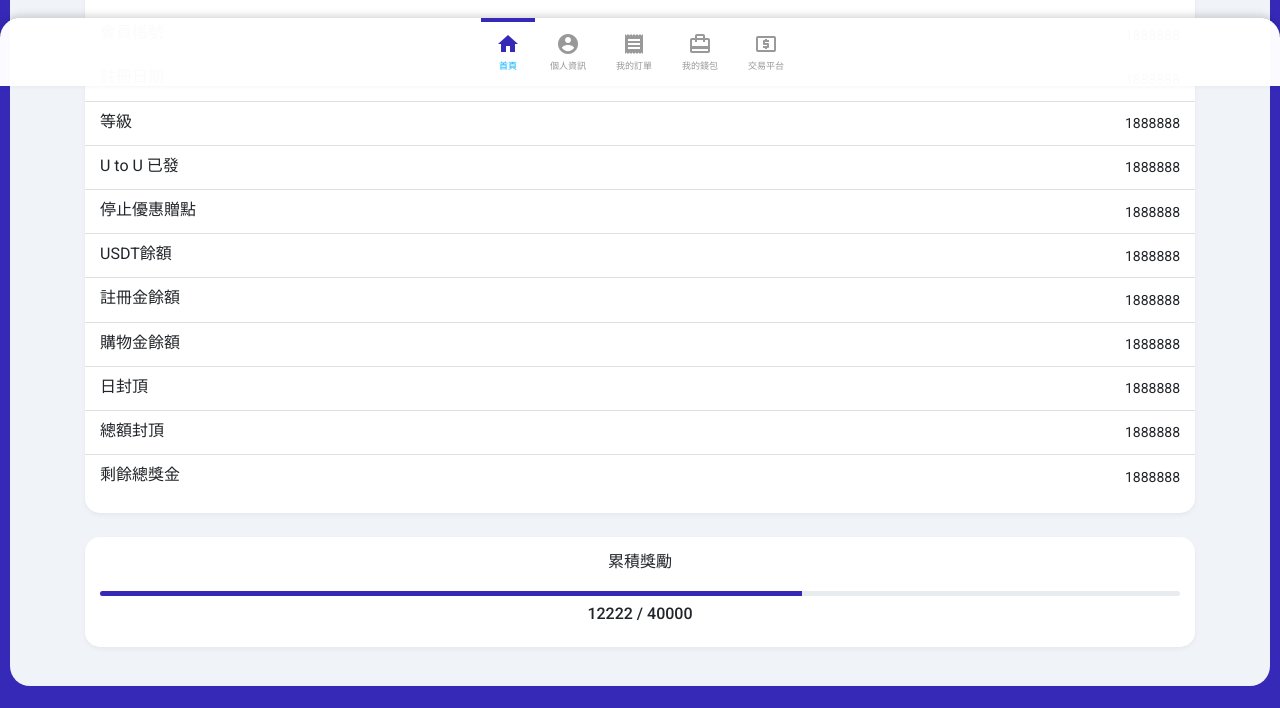
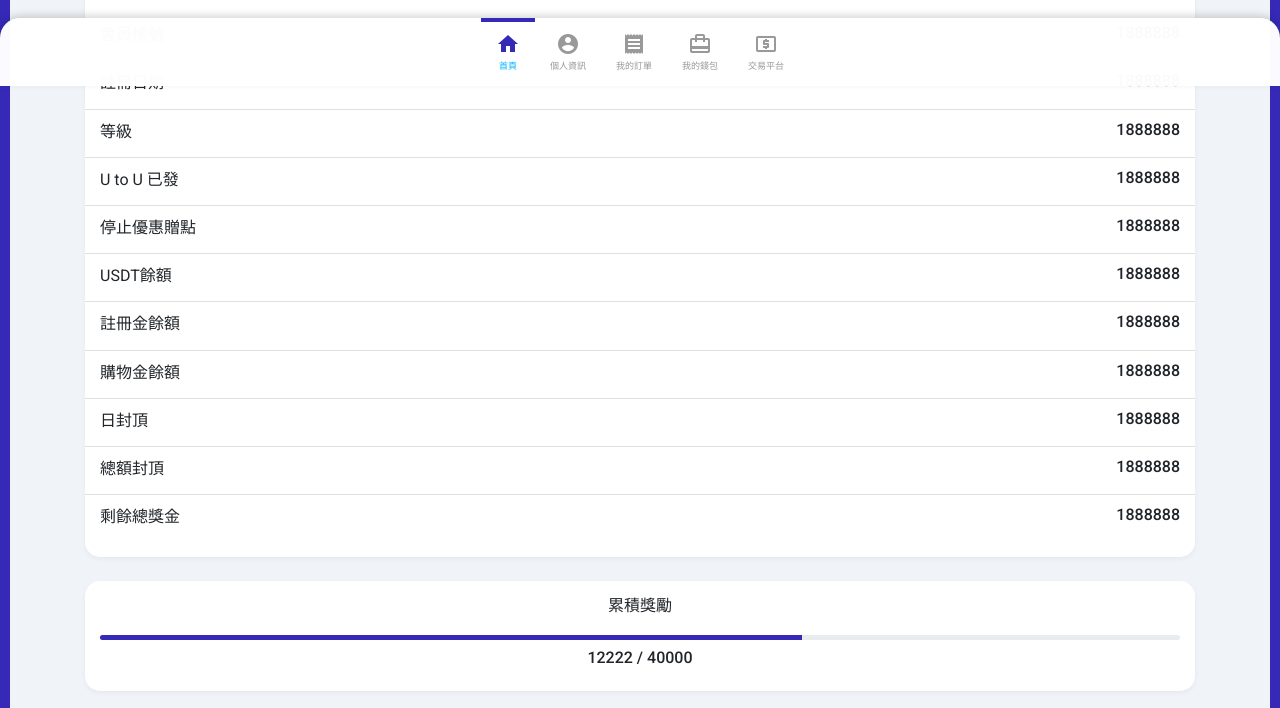
Before and after one commit to z110x119c911/wtnsApp, a plain HTML site: page profile.html in a window 1280 px wide. Shown: the part 714-1422 px from the top of the page. Drawn offline with Linux system fonts and the light colour scheme.

Commit message:
profile fix

```diff
--- a/profile.html
+++ b/profile.html
@@ -307,7 +307,7 @@
 																		<h6 class="font-weight-normal mb-1">會員帳號</h6>
 																</div>
 																<div class="col-auto">
-																		<p>1888888</p>
+																		<h6>1888888</h6>
 																</div>
 														</div>
 												</li>
@@ -317,7 +317,7 @@
 																		<h6 class="font-weight-normal mb-1">註冊日期</h6>
 																</div>
 																<div class="col-auto">
-																		<p>1888888</p>
+																		<h6>1888888</h6>
 																</div>
 														</div>
 												</li>
@@ -327,7 +327,7 @@
 																		<h6 class="font-weight-normal mb-1">等級</h6>
 																</div>
 																<div class="col-auto">
-																		<p>1888888</p>
+																		<h6>1888888</h6>
 																</div>
 														</div>
 												</li>
@@ -337,7 +337,7 @@
 																		<h6 class="font-weight-normal mb-1">U to U 已發</h6>
 																</div>
 																<div class="col-auto">
-																		<p>1888888</p>
+																		<h6>1888888</h6>
 																</div>
 														</div>
 												</li>
@@ -347,7 +347,7 @@
 																		<h6 class="font-weight-normal mb-1">停止優惠贈點</h6>
 																</div>
 																<div class="col-auto">
-																		<p>1888888</p>
+																		<h6>1888888</h6>
 																</div>
 														</div>
 												</li>
@@ -357,7 +357,7 @@
 																		<h6 class="font-weight-normal mb-1">USDT餘額</h6>
 																</div>
 																<div class="col-auto">
-																		<p>1888888</p>
+																		<h6>1888888</h6>
 																</div>
 														</div>
 												</li>
@@ -367,7 +367,7 @@
 																		<h6 class="font-weight-normal mb-1">註冊金餘額</h6>
 																</div>
 																<div class="col-auto">
-																		<p>1888888</p>
+																		<h6>1888888</h6>
 																</div>
 														</div>
 												</li>
@@ -377,7 +377,7 @@
 																		<h6 class="font-weight-normal mb-1">購物金餘額</h6>
 																</div>
 																<div class="col-auto">
-																		<p>1888888</p>
+																		<h6>1888888</h6>
 																</div>
 														</div>
 												</li>
@@ -387,7 +387,7 @@
 																		<h6 class="font-weight-normal mb-1">日封頂</h6>
 																</div>
 																<div class="col-auto">
-																		<p>1888888</p>
+																		<h6>1888888</h6>
 																</div>
 														</div>
 												</li>
@@ -397,7 +397,7 @@
 																		<h6 class="font-weight-normal mb-1">總額封頂</h6>
 																</div>
 																<div class="col-auto">
-																		<p>1888888</p>
+																		<h6>1888888</h6>
 																</div>
 														</div>
 												</li>
@@ -407,7 +407,7 @@
 																		<h6 class="font-weight-normal mb-1">剩餘總獎金</h6>
 																</div>
 																<div class="col-auto">
-																		<p>1888888</p>
+																		<h6>1888888</h6>
 																</div>
 														</div>
 												</li>
```
